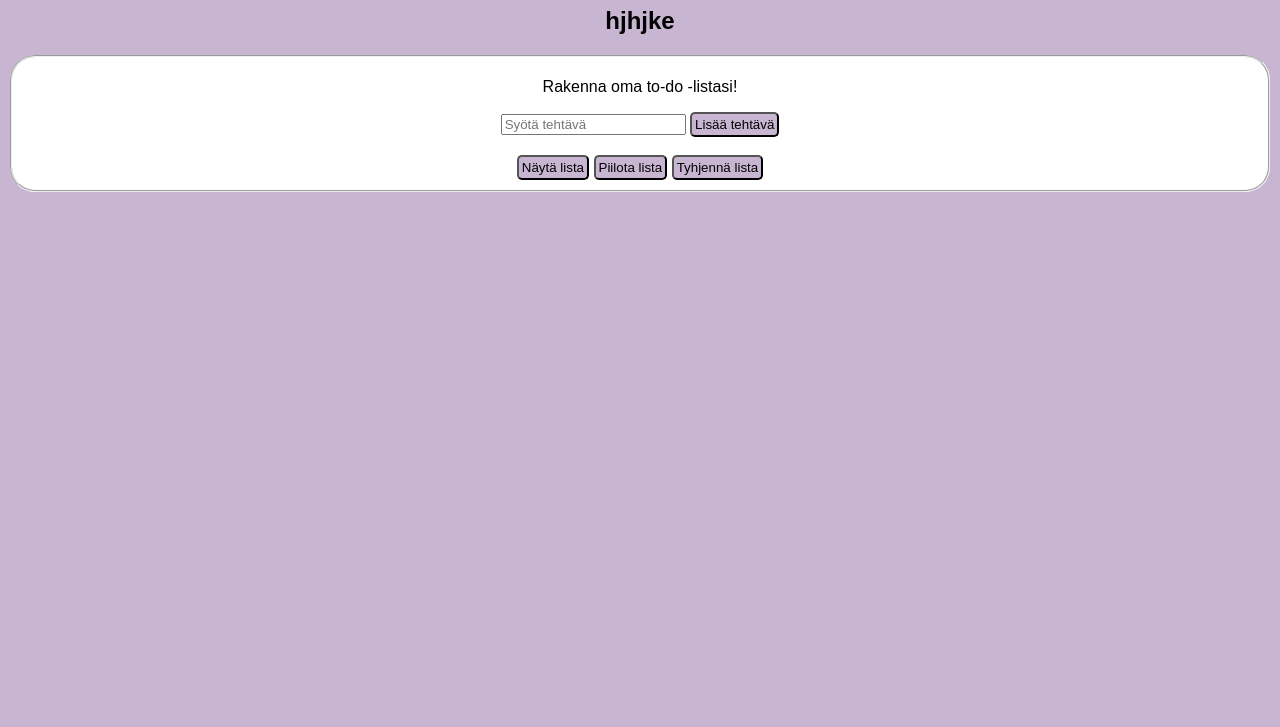
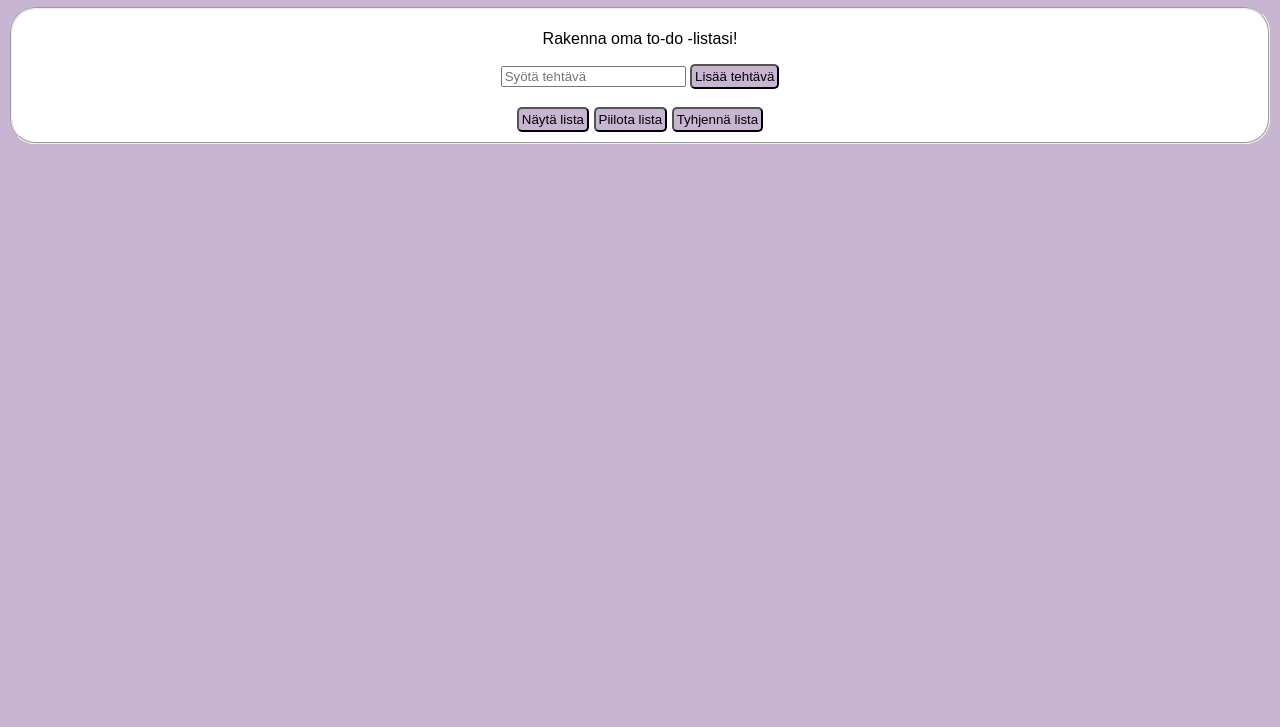
Before and after one commit to NelKai/JacascriptProjekti3, a plain HTML site: page index.html in a window 1280 px wide. Shown: the part 73-800 px from the top of the page. Drawn offline with nearby package versions, Linux system fonts and the light colour scheme.

Commit message:
Projektipäivitys

```diff
--- a/index.html
+++ b/index.html
@@ -13,7 +13,6 @@
 
     <div id="content">
         <h1>To Do -lista</h1>
-        <h2>hjhjke</h2>
 
         <div id="lomakeAlue">
             <form action="" id="toDoLomake">
```
